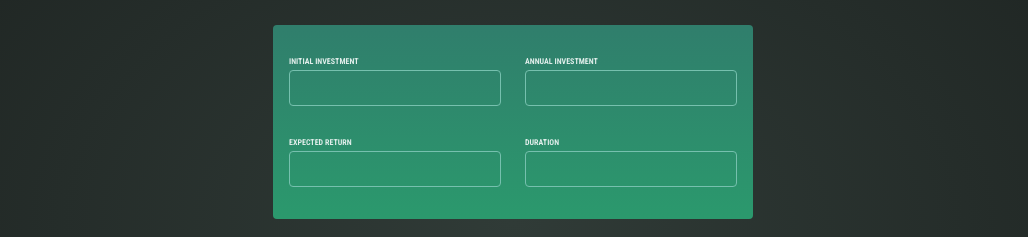
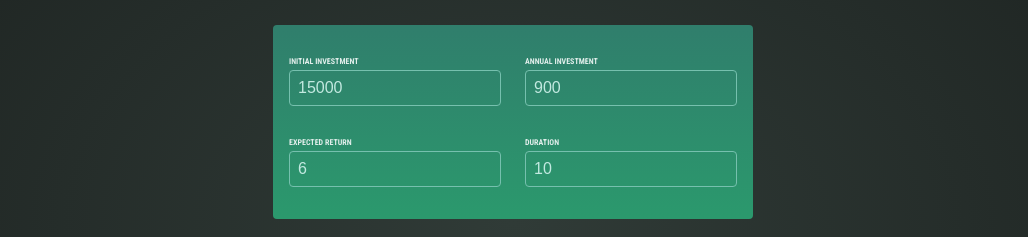
Before and after one commit to Abuelyazeed/Investment-Calculator-Project, a React (Vite) app: page / in a window 1280 px wide. Shown: the part 201-438 px from the top of the page, without its empty margins (127-1155 px from the left). Built offline with nearby package versions, Linux system fonts and the light colour scheme.

Commit message:
created userInput state

```diff
--- a/src/components/UserInput.jsx
+++ b/src/components/UserInput.jsx
@@ -1,28 +1,63 @@
-import React from "react";
+import { useState } from "react";
 
 function UserInput() {
+  const [userInput, setUserInput] = useState({
+    initialInvestment: 15000,
+    annualInvestment: 900,
+    expectedReturn: 6,
+    duration: 10,
+  });
+
+  function handleOnChange(e) {
+    const { id, value } = e.target;
+    setUserInput({ ...userInput, [id]: value });
+  }
   return (
     <section id="user-input">
       <div className="input-group">
         <p>
           <label htmlFor="initialInvestment">Initial Investment</label>
-          <input type="number" id="initialInvestment" required />
+          <input
+            type="number"
+            id="initialInvestment"
+            value={userInput.initialInvestment}
+            onChange={handleOnChange}
+            required
+          />
         </p>
         <p>
           <label htmlFor="annualInvestment">Annual Investment</label>
-          <input type="number" id="annualInvestment" required />
+          <input
+            type="number"
+            id="annualInvestment"
+            value={userInput.annualInvestment}
+            onChange={handleOnChange}
+            required
+          />
         </p>
       </div>
 
       <div className="input-group">
         <p>
           <label htmlFor="expectedReturn">Expected Return</label>
-          <input type="number" id="expectedReturn" required />
+          <input
+            type="number"
+            id="expectedReturn"
+            value={userInput.expectedReturn}
+            onChange={handleOnChange}
+            required
+          />
         </p>
 
         <p>
           <label htmlFor="duration">Duration</label>
-          <input type="number" id="duration" required />
+          <input
+            type="number"
+            id="duration"
+            value={userInput.duration}
+            onChange={handleOnChange}
+            required
+          />
         </p>
       </div>
     </section>
```
